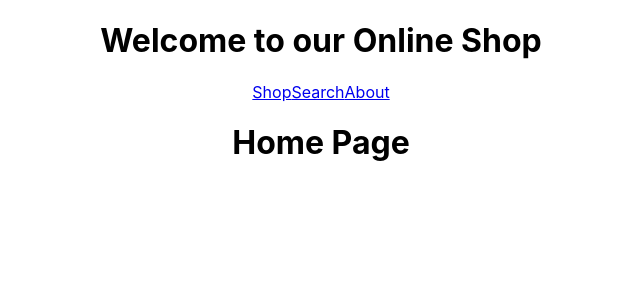
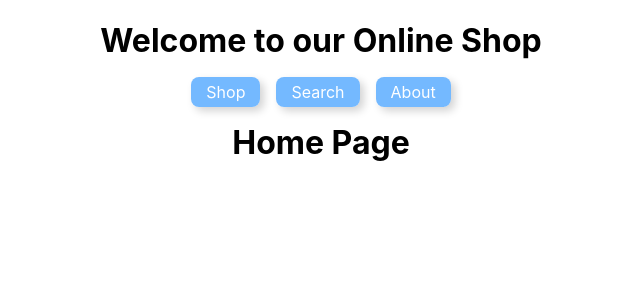
Before and after one commit to rirefat/online-shop, a React (Create React App) app: page / in a window 1280 px wide. Shown: the top 300 px of the page, without its empty margins (319-959 px from the left). Built offline with nearby package versions, Linux system fonts and the light colour scheme.

Commit message:
done navbar

```diff
--- a/src/components/Navbar/Navbar.css
+++ b/src/components/Navbar/Navbar.css
@@ -0,0 +1,12 @@
+nav a{
+    text-decoration: none;
+    margin: 0 8px;
+    padding: 5px 15px;
+    background-color: #74b9ff;
+    border-radius: 8px;
+    color: white;
+    box-shadow: 4px 4px 8px lightgray;
+}
+nav a:hover{
+    background-color: #0984e3;
+}
```
